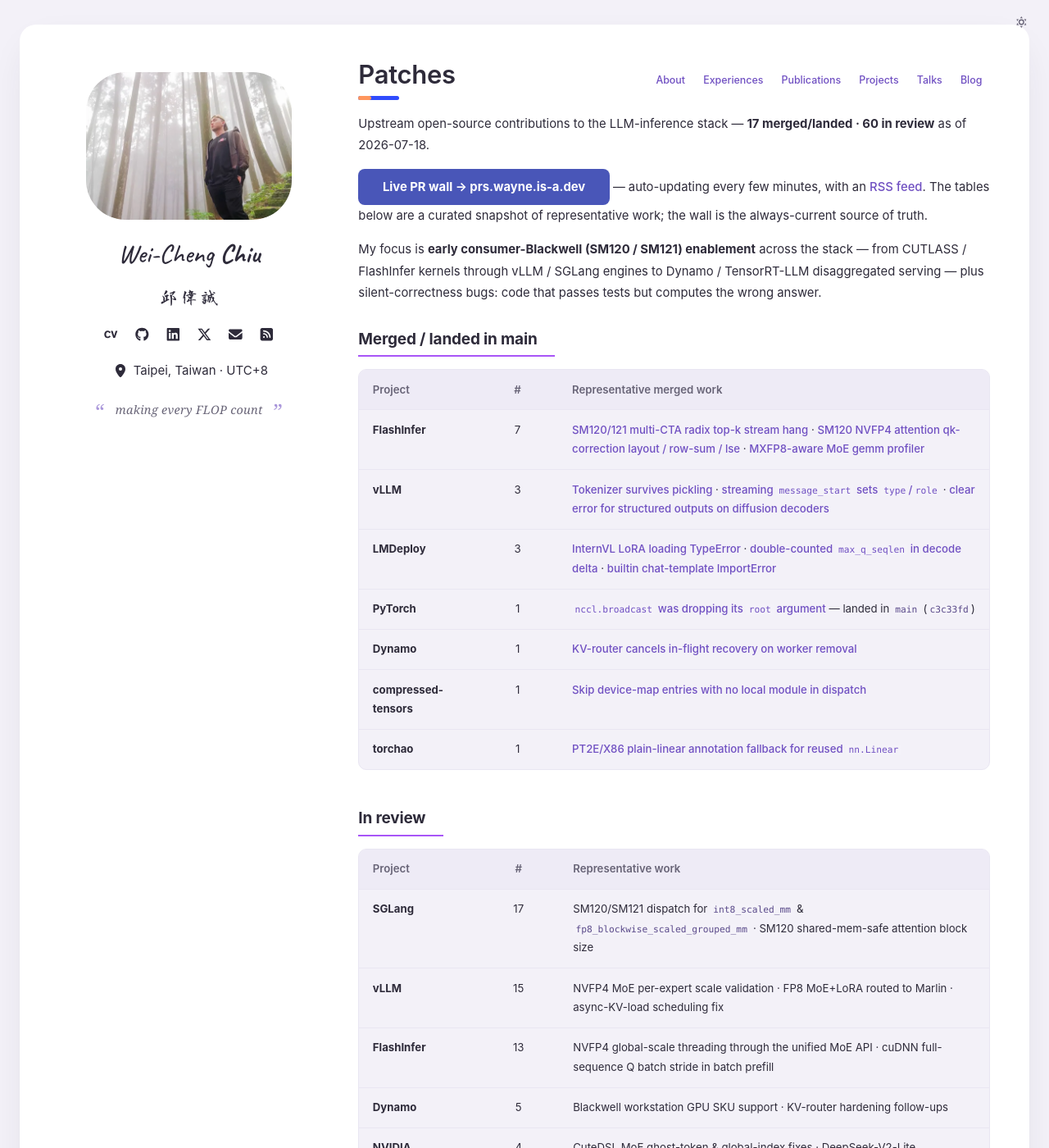
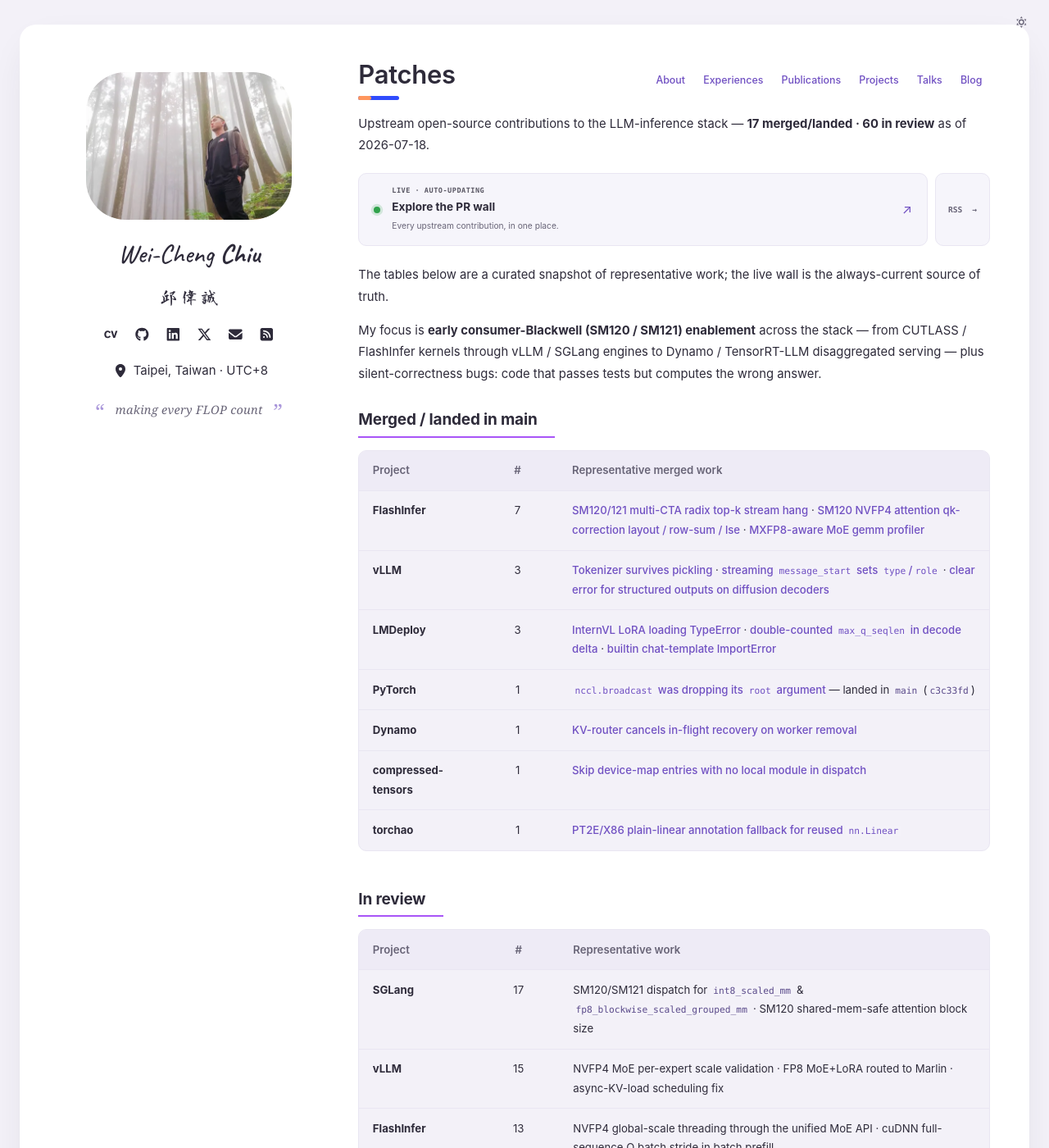
Before and after one commit to waynehacking8/waynehacking8.github.io, an MkDocs documentation site: the page built from docs/patches.md, in a window 1280 px wide and 1400 px high. Shown: the whole window at 82% size. Built offline with MkDocs 1.6.1 and Material for MkDocs 9.7.7, drawn with Linux system fonts in a browser that asks for light colours.

Commit message:
Use real blog artwork and refine PR wall

```diff
--- a/docs/javascripts/pb-filter.js
+++ b/docs/javascripts/pb-filter.js
@@ -168,6 +168,13 @@
     document.querySelectorAll("nav.md-code__nav").forEach(function (nav, index) {
       nav.setAttribute("aria-label", "Code block " + (index + 1) + " actions");
     });
+    document.querySelectorAll(".pb-post-image img").forEach(function (img) {
+      if (img.dataset.pbFallbackArmed) return;
+      img.dataset.pbFallbackArmed = "true";
+      var markFailed = function () { img.parentElement.classList.add("pb-image-failed"); };
+      img.addEventListener("error", markFailed, { once: true });
+      if (img.complete && !img.naturalWidth) markFailed();
+    });
     var bar = document.querySelector(".pb-filters");
     if (!bar) return;
     var buttons = bar.querySelectorAll("button[data-tag]");
--- a/docs/patches.md
+++ b/docs/patches.md
@@ -3,9 +3,12 @@
 Upstream open-source contributions to the LLM-inference stack — **17 merged/landed ·
 60 in review** as of 2026-07-18.
 
-[**Live PR wall → prs.wayne.is-a.dev**](https://prs.wayne.is-a.dev){ .md-button .md-button--primary }
-— auto-updating every few minutes, with an [RSS feed](https://prs.wayne.is-a.dev/feed.xml).
-The tables below are a curated snapshot of representative work; the wall is the
+<div class="pb-pr-wall">
+<a class="pb-pr-wall-main" href="https://prs.wayne.is-a.dev"><span class="pb-live-dot" aria-hidden="true"></span><span><small>Live · auto-updating</small><strong>Explore the PR wall</strong><span>Every upstream contribution, in one place.</span></span><span class="pb-pr-wall-arrow" aria-hidden="true">↗</span></a>
+<a class="pb-pr-wall-rss" href="https://prs.wayne.is-a.dev/feed.xml" aria-label="Subscribe to the PR wall RSS feed">RSS <span aria-hidden="true">→</span></a>
+</div>
+
+The tables below are a curated snapshot of representative work; the live wall is the
 always-current source of truth.
 
 My focus is **early consumer-Blackwell (SM120 / SM121) enablement** across the stack —
--- a/docs/stylesheets/extra.css
+++ b/docs/stylesheets/extra.css
@@ -600,9 +600,7 @@ body.pb-is-navigating .pb-nav-tabs { opacity: 0.72; }
 .md-typeset .pb-tl-body .pb-tl-date { margin: 0 0 0.35em; font-size: 0.6rem; color: var(--pb-muted); }
 .md-typeset .pb-tl-body ul { margin: 0.4em 0; }
 
-/* Blog index follows pbb.sh's 16:9 preview + compact body card anatomy.
-   Local topic covers avoid third-party requests on older evergreen posts;
-   release posts use the publishers' official social artwork. */
+/* Blog index uses real publisher artwork in a compact 16:9 card grid. */
 .pb-posts {
   display: grid;
   grid-template-columns: repeat(auto-fill, minmax(240px, 1fr));
@@ -647,6 +645,34 @@ body.pb-is-navigating .pb-nav-tabs { opacity: 0.72; }
   transition: transform 0.35s ease;
 }
 .pb-post-card:hover .pb-post-image img { transform: scale(1.025); }
+.pb-post-image.pb-image-contain img {
+  object-fit: contain;
+  padding: 0.7rem;
+  background: color-mix(in srgb, var(--pb-card) 82%, var(--pb-chip-bg));
+}
+.pb-image-credit {
+  position: absolute;
+  right: 0.42rem;
+  bottom: 0.38rem;
+  z-index: 1;
+  padding: 0.14rem 0.32rem;
+  border: 1px solid rgba(255,255,255,.2);
+  border-radius: 999px;
+  background: rgba(12,15,19,.74);
+  color: rgba(255,255,255,.94);
+  font: 500 0.42rem/1.25 var(--pb-mono);
+  backdrop-filter: blur(7px);
+}
+.pb-post-image.pb-image-failed img { display: none; }
+.pb-post-image.pb-image-failed::before {
+  content: "Preview unavailable";
+  position: absolute;
+  inset: 0;
+  display: grid;
+  place-items: center;
+  color: var(--pb-muted);
+  font: 500 0.54rem/1.4 var(--pb-mono);
+}
 .pb-post-body {
   display: flex;
   flex: 1;
@@ -676,39 +702,55 @@ body.pb-is-navigating .pb-nav-tabs { opacity: 0.72; }
   font-size: 0.54rem;
   color: var(--pb-muted);
 }
+.pb-image-sources { margin-top: .85rem; color: var(--pb-muted); font-size: .52rem; }
+.pb-image-sources summary { cursor: pointer; font: 600 .5rem/1.5 var(--pb-mono); }
+.pb-image-sources p { margin: .4rem 0 0; line-height: 1.55; }
 
-/* Lightweight editorial covers for posts without publisher artwork. */
-.pb-post-cover {
-  isolation: isolate;
+/* Patches: an editorial live-link row, not a generic primary button. */
+.pb-pr-wall {
   display: flex;
-  align-items: flex-end;
-  justify-content: space-between;
-  padding: 1rem;
-  color: #fff;
+  align-items: stretch;
+  gap: .45rem;
+  margin: 1rem 0 1.1rem;
 }
-.pb-post-cover::before,
-.pb-post-cover::after {
-  content: "";
-  position: absolute;
-  z-index: -1;
-  border-radius: 999px;
-  filter: blur(1px);
+.md-typeset .pb-pr-wall a { color: inherit; font-weight: 400; text-decoration: none; }
+.pb-pr-wall-main,
+.pb-pr-wall-rss {
+  border: 1px solid var(--pb-line);
+  border-radius: 10px;
+  background: color-mix(in srgb, var(--pb-card) 94%, var(--pb-link));
+  transition: transform .2s ease, border-color .2s ease, box-shadow .2s ease;
 }
-.pb-post-cover::before { width: 8rem; height: 8rem; top: -4rem; right: -2rem; background: rgba(255,255,255,.16); }
-.pb-post-cover::after { width: 5rem; height: 5rem; bottom: -3rem; left: 25%; background: rgba(255,255,255,.1); }
-.pb-cover-mark { font: 700 1.65rem/1 var(--pb-mono); letter-spacing: -0.08em; opacity: .92; }
-.pb-cover-label { font: 600 0.62rem/1.35 var(--pb-mono); text-align: right; letter-spacing: .01em; }
-.pb-cover-serving { background: linear-gradient(135deg, #18251d, #397a44 58%, #76b900); }
-.pb-cover-inkling { background: linear-gradient(135deg, #171513, #403a34 55%, #756b61); }
-.pb-cover-kimi { background: linear-gradient(135deg, #17171c, #343747 55%, #6d7088); }
-.pb-cover-nvlink { background: linear-gradient(135deg, #121936, #263f82 55%, #5c76d8); }
-.pb-cover-rag { background: linear-gradient(135deg, #25163d, #673f93 55%, #a855f7); }
-.pb-cover-fl { background: linear-gradient(135deg, #18364a, #287b87 55%, #56b9ab); }
-.pb-cover-cuda { background: linear-gradient(135deg, #142419, #3f7137 58%, #76b900); }
-.pb-cover-rl { background: linear-gradient(135deg, #3d1727, #9a3d66 55%, #e8789d); }
-.pb-cover-parallel { background: linear-gradient(135deg, #2d2412, #a06918 55%, #f0ad32); }
-.pb-cover-security { background: linear-gradient(135deg, #29151a, #79313a 55%, #d35b5b); }
-.pb-cover-slash { color: #ff965d; }
+.pb-pr-wall-main {
+  display: grid;
+  flex: 1;
+  grid-template-columns: auto 1fr auto;
+  align-items: center;
+  gap: .7rem;
+  min-width: 0;
+  padding: .75rem .9rem;
+}
+.pb-live-dot {
+  width: .4rem;
+  height: .4rem;
+  border-radius: 50%;
+  background: #31a24c;
+  box-shadow: 0 0 0 .16rem color-mix(in srgb, #31a24c 18%, transparent);
+}
+.pb-pr-wall-main > span:nth-child(2) { display: flex; flex-direction: column; min-width: 0; }
+.pb-pr-wall-main small { color: var(--pb-ink); font: 600 .43rem/1.3 var(--pb-mono); letter-spacing: .055em; opacity: .78; text-transform: uppercase; }
+.pb-pr-wall-main strong { margin-top: .13rem; color: var(--pb-ink); font-size: .68rem; }
+.pb-pr-wall-main strong + span { margin-top: .08rem; color: var(--pb-muted); font-size: .51rem; }
+.pb-pr-wall-arrow { color: var(--pb-link); font-size: .78rem; transition: transform .2s ease; }
+.pb-pr-wall-rss { display: flex; align-items: center; gap: .6rem; padding: 0 .75rem; color: var(--pb-muted) !important; font: 650 .48rem/1 var(--pb-mono) !important; }
+.pb-pr-wall-main:hover,
+.pb-pr-wall-rss:hover { transform: translateY(-2px); border-color: color-mix(in srgb, var(--pb-link) 38%, var(--pb-line)); box-shadow: var(--pb-shadow); }
+.pb-pr-wall-main:hover .pb-pr-wall-arrow { transform: translate(.1rem,-.1rem); }
+.pb-pr-wall a:focus-visible { outline: 2px solid var(--pb-link); outline-offset: 3px; }
+@media (max-width: 35em) {
+  .pb-pr-wall { flex-direction: column; }
+  .pb-pr-wall-rss { min-height: 2.4rem; justify-content: space-between; }
+}
 
 /* Article lead artwork uses the same contained editorial frame as pbb.sh. */
 .pb-article-hero {
--- a/mkdocs.yml
+++ b/mkdocs.yml
@@ -63,13 +63,13 @@ theme:
 # bump ?v= on every extra.css change — GitHub Pages caches assets for
 # 10 minutes and browsers honor it, so an unversioned URL shows stale CSS
 extra_css:
-  - stylesheets/extra.css?v=20260720.15
+  - stylesheets/extra.css?v=20260720.16
 
 # same 10-minute GitHub Pages cache applies to JS — bump this ?v= on every
 # pb-filter.js change, exactly as for extra.css above. Without it a shipped
 # behaviour fix silently keeps running the old script in visitors' browsers.
 extra_javascript:
-  - javascripts/pb-filter.js?v=20260720.3
+  - javascripts/pb-filter.js?v=20260720.4
 
 extra:
   analytics:
```
Also changed, not shown: docs/blog/index.md (+17 -10 lines), docs/assets/blog/inkling-cover.png (added).
